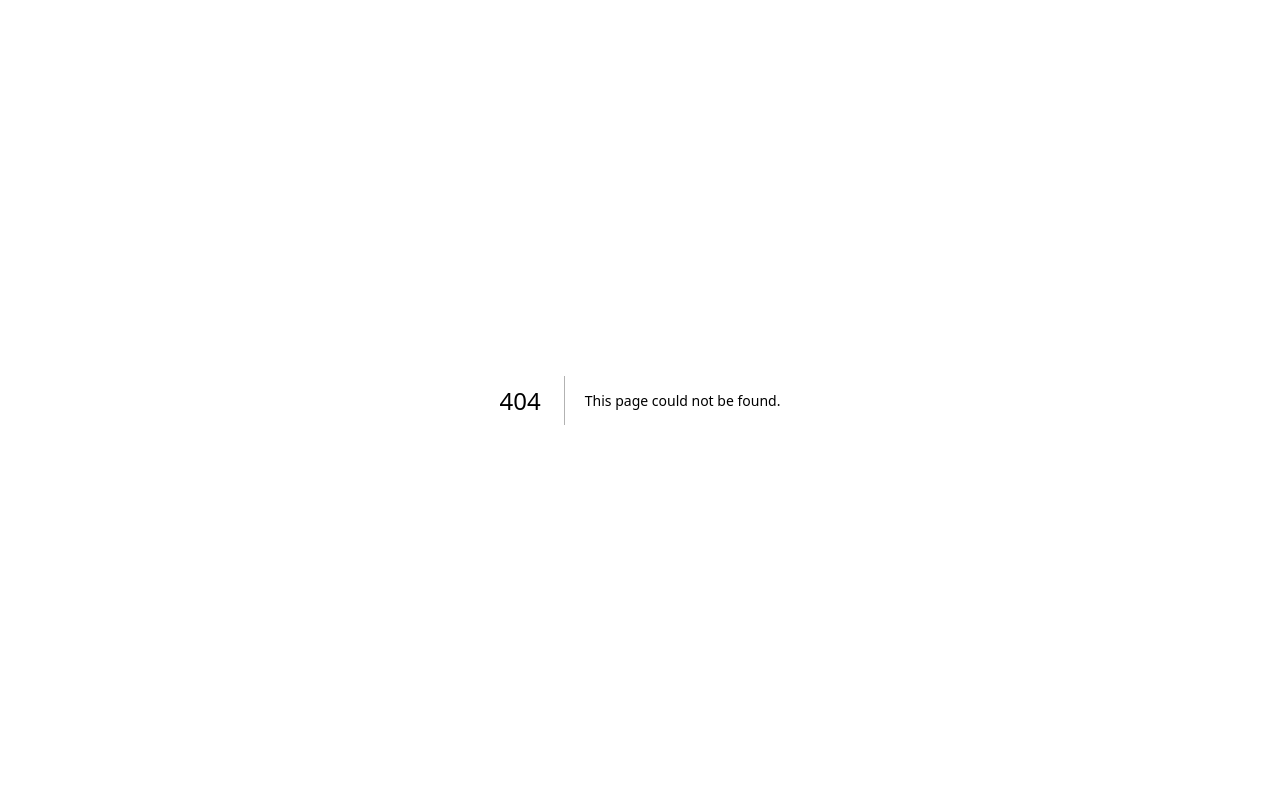
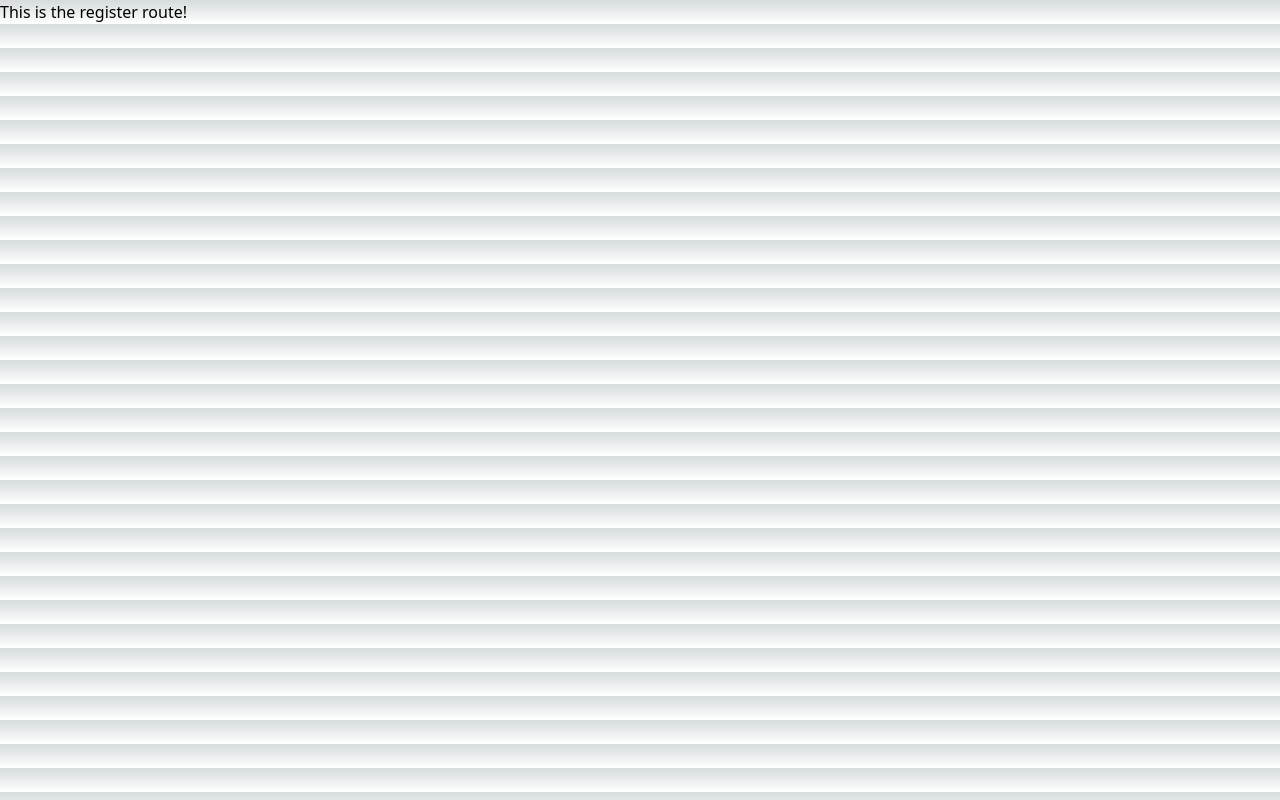
Before and after one commit to Rolguard/local-game-events, a Next.js app: page /register in a window 1280 px wide. Before the commit this address had no page. Built offline with nearby package versions, Linux system fonts and the light colour scheme.

Commit message:
Added some skeleton / stub for route structure

```diff
--- a/src/app/layout.tsx
+++ b/src/app/layout.tsx
@@ -1,13 +1,5 @@
-import type { Metadata } from "next";
-import { Inter } from "next/font/google";
+
 import "./globals.css";
-
-const inter = Inter({ subsets: ["latin"] });
-
-export const metadata: Metadata = {
-  title: "Create Next App",
-  description: "Generated by create next app",
-};
 
 export default function RootLayout({
   children,
@@ -16,7 +8,7 @@ export default function RootLayout({
 }>) {
   return (
     <html lang="en">
-      <body className={inter.className}>{children}</body>
+      <body>{children}</body>
     </html>
   );
 }
--- /dev/null
+++ b/src/app/login/page.tsx
@@ -0,0 +1,3 @@
+export default function LoginPage() {
+    return (<h1>This is the login page!</h1>)
+}
--- /dev/null
+++ b/src/app/register/page.tsx
@@ -0,0 +1,5 @@
+export default function RegisterPage() {
+    return (
+        <h1>This is the register route!</h1>
+    )
+}
```
